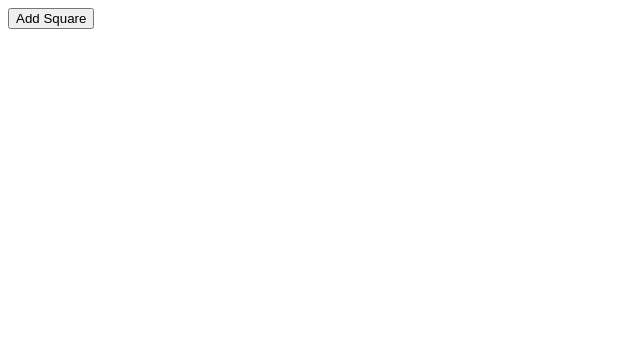
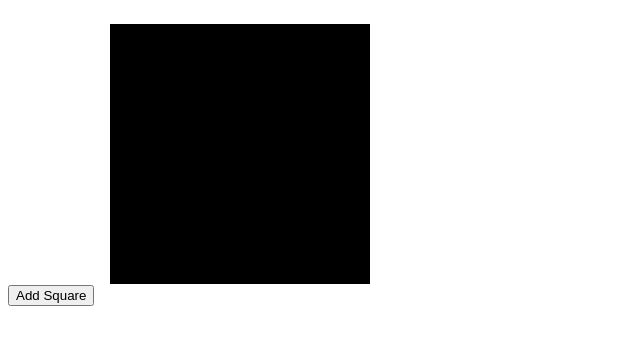
Before and after one commit to sritenour4/DOM-DOM-DOMMMM, a plain HTML site: page index.html in a window 1280 px wide. Both pictures are taken after a click on the button "Add Square". Shown: the whole page, without its empty margins (0-640 px from the left). Drawn offline with Linux system fonts and the light colour scheme.

Commit message:
added updates

```diff
--- a/script.js
+++ b/script.js
@@ -1,4 +1,4 @@
-document.addEventListener('DOMContentLoaded', function() {
+document.addEventListener('DOMContentLoaded', function () {
     // id counter
     let idCounter = 0;
 
@@ -12,10 +12,15 @@ document.addEventListener('DOMContentLoaded', function() {
     button.addEventListener('click', function () {
         // increment id counter by 1
         idCounter++;
-        // create a div
-        let div = document.createElement('div');
-        div.className = 'square';
-        // div.id = 'id', idCounter);
-    })
+        // create a div called square
+        let square = document.createElement('div');
+        // set square class name to square
+        square.className = 'square';
+        // set square id to id counter
+        square.id = idCounter;
+        // insert div within the body
+        document.body.appendChild(square);
+    });
 
+    // Math.floor(Math.random() * 256)
 })
--- a/styles.css
+++ b/styles.css
@@ -2,7 +2,12 @@
     width: 100px;
     height: 100px;
     background-color: black;
-    display: inline-block;
+    display: inline-flex;
+    flex-wrap: wrap;
     margin: 1em;
     padding: 5em;
 }
+
+button {
+    position: relative;
+}
```
